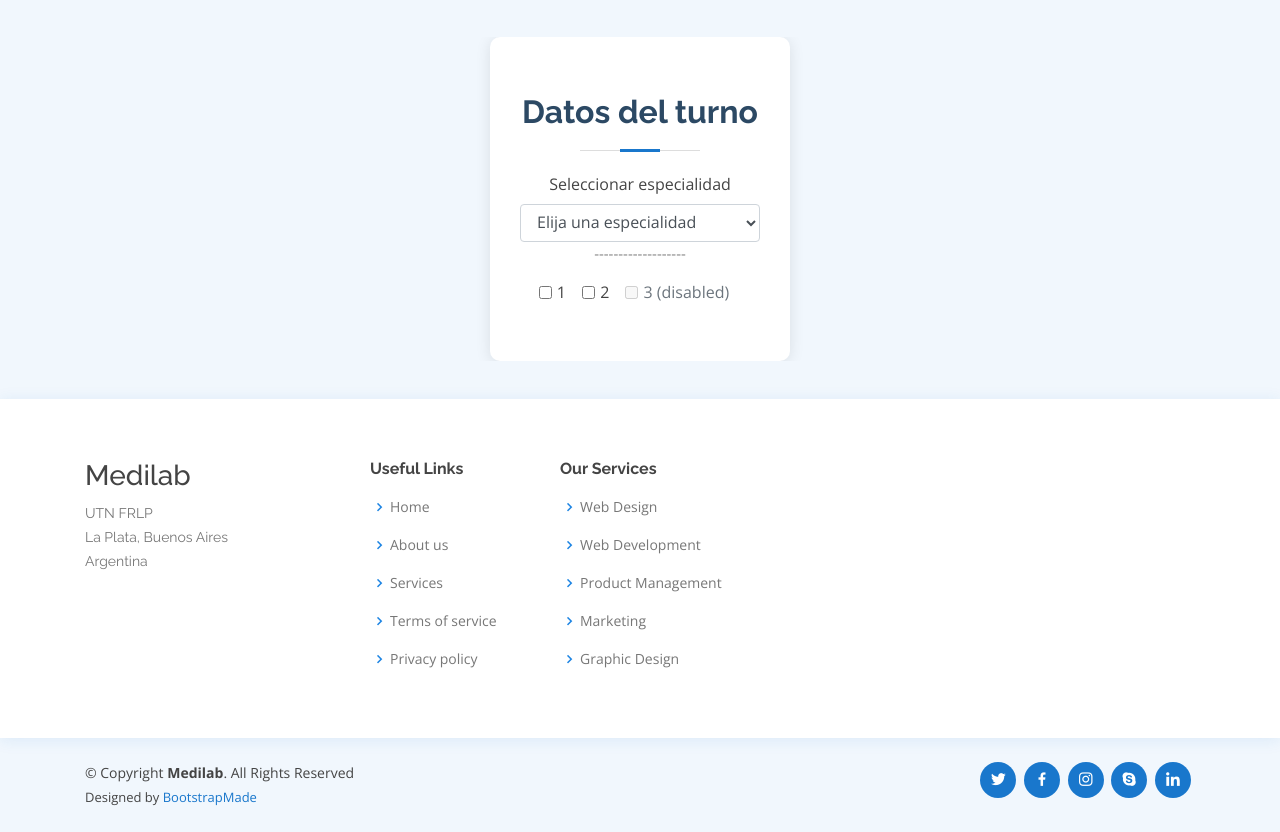
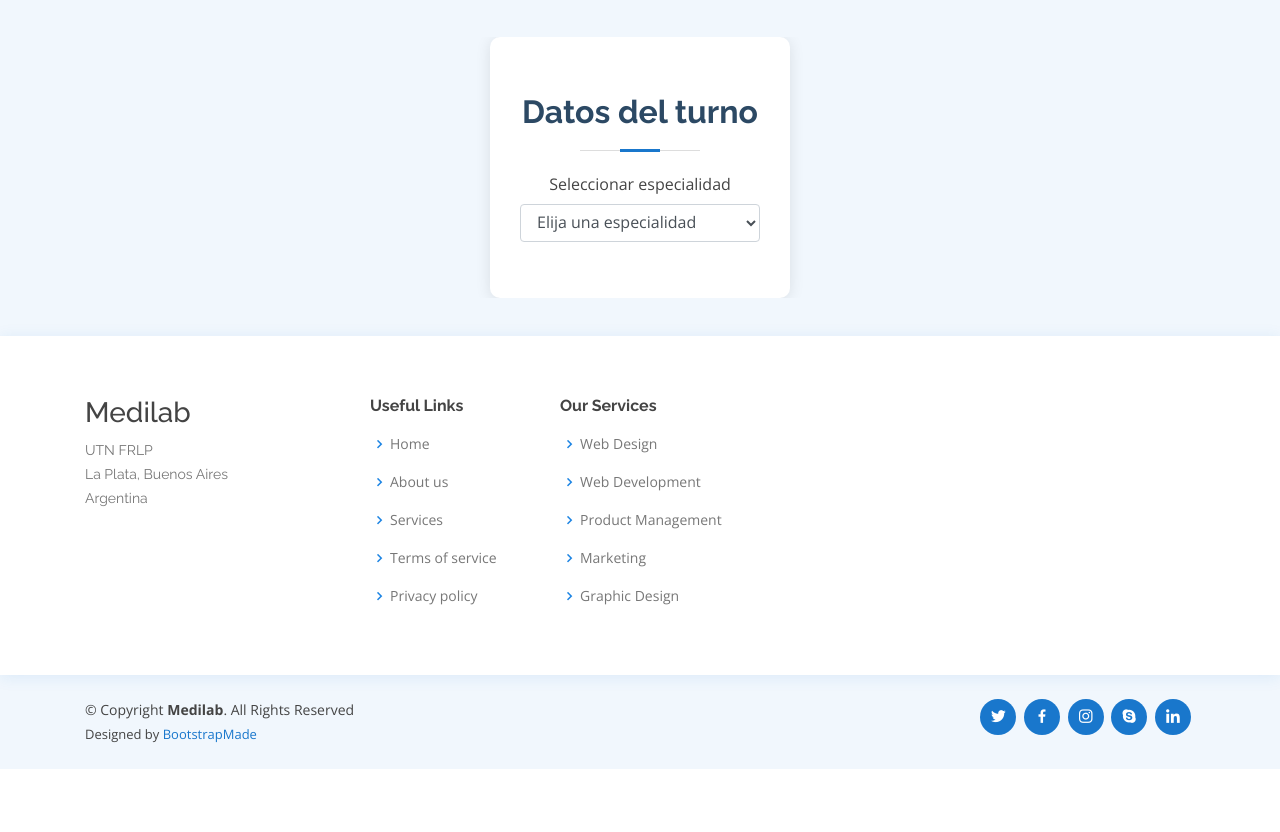
Before and after one commit to fedeglggg/facu-GestionHospitalaria, a Django app: page /turnos/crear/1 in a window 1280 px wide. Shown: the part 521-1353 px from the top of the page. After the commit the page ends 1290 px from the top, so only its background shows below. Run offline with Django 3.2, Linux system fonts and the light colour scheme; a user stored in the database is signed in; data comes from the database, SQL or seed files in the repository; both versions use the stored data as it was after the commit; some libraries are stand-ins or nearby versions.

Commit message:
Especialidades

```diff
--- a/proyectoGestionHospitalaria/appGestionHospitalaria/templates/create_turno_1.html
+++ b/proyectoGestionHospitalaria/appGestionHospitalaria/templates/create_turno_1.html
@@ -36,21 +36,6 @@
                     <option> {{ especialidad.name }} </option>
                 {% endfor %}
             </select>
-
-            <p>-------------------</p>
-
-            <div class="form-check form-check-inline">
-                <input class="form-check-input" type="checkbox" id="inlineCheckbox1" value="option1">
-                <label class="form-check-label" for="inlineCheckbox1">1</label>
-            </div>
-            <div class="form-check form-check-inline">
-                <input class="form-check-input" type="checkbox" id="inlineCheckbox2" value="option2">
-                <label class="form-check-label" for="inlineCheckbox2">2</label>
-            </div>
-            <div class="form-check form-check-inline">
-                <input class="form-check-input" type="checkbox" id="inlineCheckbox3" value="option3" disabled>
-                <label class="form-check-label" for="inlineCheckbox3">3 (disabled)</label>
-            </div>
         </div>
     {% else %}
         <small id="tipo_estudiosHelpBlock" class="form-text text-muted">
```
Also changed, not shown: proyectoGestionHospitalaria/db.sqlite3.
